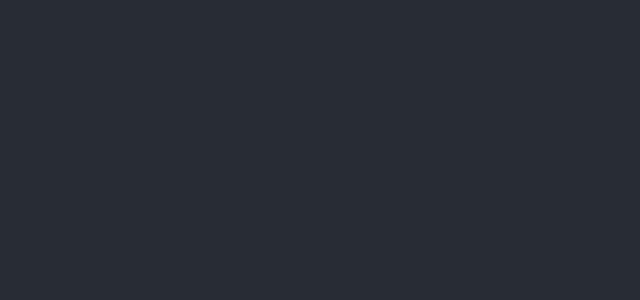
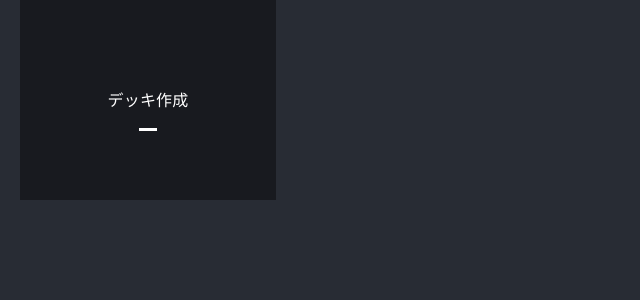
Before and after one commit to nullpe1994/pokemon_card, a React (Create React App) app in the folder client/: page /DeckList in a window 1280 px wide. Shown: the top 300 px of the page, without its empty margins (0-640 px from the left). Built offline with nearby package versions, Linux system fonts and the light colour scheme.

Commit message:
カードの一覧表示とそのAPI周り

```diff
--- a/client/src/App.js
+++ b/client/src/App.js
@@ -2,6 +2,7 @@ import './css/style.css';
 import { BrowserRouter as Router, Route } from 'react-router-dom';
 import LoginForm from './components/LoginForm';
 import Main from './components/Main';
+import DeckList from './components/DeckList';
 
 function App() {
   return (
@@ -10,6 +11,7 @@ function App() {
         <Router>
           <Route exact path='/' component={LoginForm}/>
           <Route path='/Main' component={Main}/>
+          <Route path='/DeckList' component={DeckList}/>
         </Router>
       </main>
     </div>
--- /dev/null
+++ b/client/src/components/AcceptButton.jsx
@@ -0,0 +1,28 @@
+import React from 'react';
+import {Button, makeStyles, createStyles,} from '@material-ui/core';
+
+const useStyles = makeStyles( () => (
+    createStyles ({
+        'acceptButton': {
+            background: 'linear-gradient(45deg, #ee7701 30%, #ffdf00 90%)',
+            border: 0,
+            borderRadius: 3,
+            boxShadow: '0 3px 5px 2px rgba(255, 105, 135, .3)',
+            color: 'white',
+            height: 48,
+            padding: '20px 48px',
+            margin: '40px 0px',
+        }
+    })
+));
+
+const AcceptButton = (props) => {
+    const classes = useStyles();
+    return (
+        <Button className={classes.acceptButton} variant='outlined' color='primary' onClick={props.isCorrect}>
+            {props.name}
+        </Button>
+    );
+}
+
+export default AcceptButton;
--- /dev/null
+++ b/client/src/components/Card.jsx
@@ -0,0 +1,71 @@
+import React from 'react';
+import { makeStyles } from '@material-ui/core/styles';
+import ButtonBase from '@material-ui/core/ButtonBase';
+
+const useStyles = makeStyles((theme) => ({
+    image: {
+        position: 'relative',
+        height: 400,
+        margin: '10px',
+        [theme.breakpoints.down('xs')]: {
+            width: '100% !important', // Overrides inline-style
+            height: 400,
+        },
+    },
+    focusVisible: {},
+    imageButton: {
+        position: 'absolute',
+        left: 0,
+        right: 0,
+        top: 0,
+        bottom: 0,
+        display: 'flex',
+        alignItems: 'center',
+        justifyContent: 'center',
+        color: theme.palette.common.white,
+    },
+    imageSrc: {
+        position: 'absolute',
+        left: 0,
+        right: 0,
+        top: 0,
+        bottom: 0,
+        backgroundSize: 'cover',
+        backgroundPosition: 'center 40%',
+        borderRadius: '5%',
+    },
+}));
+
+const Card = (props) => {
+    const classes = useStyles();
+
+    const image = {
+        url: props.imgUrl,
+        width: '97%',
+    };
+
+    console.log(props.imgUrl);
+
+    return (
+            <ButtonBase
+            focusRipple
+            className={classes.image}
+            focusVisibleClassName={classes.focusVisible}
+            style={{
+                width: image.width,
+                height: image.height,
+            }}
+            >
+            <span
+            className={classes.imageSrc}
+            style={{
+                backgroundImage: `url(${image.url})`,
+            }}
+            />
+            <span className={classes.imageBackdrop} />
+            <span className={classes.imageButton}>
+            </span>
+        </ButtonBase>
+  );
+}
+export default Card;
--- /dev/null
+++ b/client/src/components/CreateDeckButton.jsx
@@ -0,0 +1,107 @@
+import React from 'react';
+import { makeStyles } from '@material-ui/core/styles';
+import ButtonBase from '@material-ui/core/ButtonBase';
+import Typography from '@material-ui/core/Typography';
+
+const images = {
+        title: 'デッキ作成',
+        width: '20%',
+    };
+
+  const useStyles = makeStyles((theme) => ({
+    root: {
+        display: 'flex',
+        flexWrap: 'wrap',
+        minWidth: 300,
+        width: '100%',
+    },
+    image: {
+        position: 'relative',
+        height: 200,
+        marginLeft: '20px',
+        [theme.breakpoints.down('xs')]: {
+            width: '100% !important', // Overrides inline-style
+            height: 100,
+        },
+            '&:hover, &$focusVisible': {
+            zIndex: 1,
+            '& $imageBackdrop': {
+            opacity: 0.15,
+            },
+            '& $imageMarked': {
+            opacity: 0,
+            },
+            '& $imageTitle': {
+            border: '4px solid currentColor',
+            },
+        },
+    },
+    focusVisible: {},
+    imageButton: {
+        position: 'absolute',
+        left: 0,
+        right: 0,
+        top: 0,
+        bottom: 0,
+        display: 'flex',
+        alignItems: 'center',
+        justifyContent: 'center',
+        color: theme.palette.common.white,
+    },
+    imageBackdrop: {
+        position: 'absolute',
+        left: 0,
+        right: 0,
+        top: 0,
+        bottom: 0,
+        backgroundColor: theme.palette.common.black,
+        opacity: 0.4,
+        transition: theme.transitions.create('opacity'),
+    },
+    imageTitle: {
+        position: 'relative',
+        padding: `${theme.spacing(2)}px ${theme.spacing(4)}px ${theme.spacing(1) + 6}px`,
+    },
+    imageMarked: {
+        height: 3,
+        width: 18,
+        backgroundColor: theme.palette.common.white,
+        position: 'absolute',
+        bottom: -2,
+        left: 'calc(50% - 9px)',
+        transition: theme.transitions.create('opacity'),
+    },
+}));
+
+const CreateDecks = (props) => {
+    const classes = useStyles();
+    return (
+        <div className={classes.root}> {
+            <ButtonBase
+            focusRipple
+            key={images.title}
+            className={classes.image}
+            focusVisibleClassName={classes.focusVisible}
+            style={{
+                width: images.width,
+            }}
+            onClick={props.isCorrect}
+            >
+            <span className={classes.imageBackdrop} />
+            <span className={classes.imageButton}>
+                <Typography
+                component="span"
+                variant="subtitle1"
+                color="inherit"
+                className={classes.imageTitle}
+                >
+                {images.title}
+                <span className={classes.imageMarked} />
+                </Typography>
+            </span>
+            </ButtonBase>
+        } </div>
+    );
+}
+
+export default CreateDecks;
--- a/client/src/components/CreateDecks.jsx
+++ b/client/src/components/CreateDecks.jsx
@@ -1,107 +1,65 @@
-import React from 'react';
-import { makeStyles } from '@material-ui/core/styles';
-import ButtonBase from '@material-ui/core/ButtonBase';
-import Typography from '@material-ui/core/Typography';
+import React, { useEffect, useState } from 'react';
+import Axios from 'axios';
+import AcceptButton from './AcceptButton';
+import Card from './Card';
+import CreatePlace from './CreatePlace';
+import GridList from '@material-ui/core/GridList';
+import GridListTile from '@material-ui/core/GridListTile';
+import {makeStyles, createStyles,} from '@material-ui/core';
+import {
+    BrowserRouter as Router,
+    useHistory,
+} from 'react-router-dom';
 
-const images = {
-        title: 'デッキ作成',
-        width: '20%',
-    };
+const useStyles = makeStyles(() => (
+    createStyles ({
+        'allStyles': {
+            display: 'flex',
+            height: '100%',
+        },
+        'cardStyles' : {
+            display: 'flex',
+            flexDirection:'row',
+            flexWrap: 'wrap',
+            // width: '100%',
+            width: '80%',
+            height: '100%',
+        },
+        'createPlaceStyles' : {
 
-  const useStyles = makeStyles((theme) => ({
-    root: {
-        display: 'flex',
-        flexWrap: 'wrap',
-        minWidth: 300,
-        width: '100%',
-        marginLeft: '20px',
-    },
-    image: {
-        position: 'relative',
-        height: 200,
-        [theme.breakpoints.down('xs')]: {
-            width: '100% !important', // Overrides inline-style
-            height: 100,
-        },
-            '&:hover, &$focusVisible': {
-            zIndex: 1,
-            '& $imageBackdrop': {
-            opacity: 0.15,
-            },
-            '& $imageMarked': {
-            opacity: 0,
-            },
-            '& $imageTitle': {
-            border: '4px solid currentColor',
-            },
-        },
-    },
-    focusVisible: {},
-    imageButton: {
-        position: 'absolute',
-        left: 0,
-        right: 0,
-        top: 0,
-        bottom: 0,
-        display: 'flex',
-        alignItems: 'center',
-        justifyContent: 'center',
-        color: theme.palette.common.white,
-    },
-    imageBackdrop: {
-        position: 'absolute',
-        left: 0,
-        right: 0,
-        top: 0,
-        bottom: 0,
-        backgroundColor: theme.palette.common.black,
-        opacity: 0.4,
-        transition: theme.transitions.create('opacity'),
-    },
-    imageTitle: {
-        position: 'relative',
-        padding: `${theme.spacing(2)}px ${theme.spacing(4)}px ${theme.spacing(1) + 6}px`,
-    },
-    imageMarked: {
-        height: 3,
-        width: 18,
-        backgroundColor: theme.palette.common.white,
-        position: 'absolute',
-        bottom: -2,
-        left: 'calc(50% - 9px)',
-        transition: theme.transitions.create('opacity'),
-    },
-}));
+        }
+    })
+));
 
 const CreateDecks = (props) => {
+    const [cardlist, setCardlist] = useState([]);
+    const history = useHistory();
     const classes = useStyles();
+
+    useEffect(async () => {
+        const res = await Axios.post('http://localhost:3001/getcards')
+        const json = await res.data[0];
+        setCardlist(json.cardlist);
+    },[props, setCardlist]);
+    console.log(cardlist);
+
     return (
-        <div className={classes.root}> {
-            <ButtonBase
-            focusRipple
-            key={images.title}
-            className={classes.image}
-            focusVisibleClassName={classes.focusVisible}
-            style={{
-                width: images.width,
-            }}
-            onClick={props.handleClick}
-            >
-            <span className={classes.imageBackdrop} />
-            <span className={classes.imageButton}>
-                <Typography
-                component="span"
-                variant="subtitle1"
-                color="inherit"
-                className={classes.imageTitle}
-                >
-                {images.title}
-                <span className={classes.imageMarked} />
-                </Typography>
-            </span>
-            </ButtonBase>
-        } </div>
+        <>
+        <div className={classes.allStyles}>
+            <GridList　cellHeight={'100%'} className={classes.cardStyles} cols={7}>
+                {/* 今後改善の余地ありけり。
+                    受け取った値が再描画されてundefinedになってmapとして描画できない。
+                */}
+                {cardlist!=undefined && cardlist.map((pokeca) => (
+                    <GridListTile>
+                        <Card  imgUrl={pokeca.img_url}/>
+                    </GridListTile>
+                ))}
+            </GridList>
+            <CreatePlace className={classes.createPlaceStyles}/>
+        </div>
+            <AcceptButton name={'完了'}/>
+        </>
     );
 }
-
 export default CreateDecks;
--- /dev/null
+++ b/client/src/components/CreatePlace.jsx
@@ -0,0 +1,9 @@
+import React from 'react';
+
+const CreatePlace = () => {
+    return (
+        <p>作業場所です</p>
+    );
+}
+
+export default CreatePlace;
--- a/client/src/components/Deck.jsx
+++ b/client/src/components/Deck.jsx
@@ -1,21 +1,17 @@
-import React, { useState } from 'react';
+import React from 'react';
 import CreateDecks from './CreateDecks';
 import DeckList from './DeckList';
 
-const Deck = () => {
-    const [cIndex, setCindex] = React.useState(0);
-    const handleClick = (event, cIndex) => {
-        setCindex(1);
-    };
-    return (
-        <>
-            {cIndex === 0 && (
-                <CreateDecks handleClick={handleClick} cIndex={cIndex}/>
-            )}
-            {cIndex === 1 && (
-                <DeckList/>
-            )}
-        </>
+function Deck () {
+    const [bool, setBool] = React.useState(false);
+    const isCorrect = () => {
+        setBool(!bool);
+    }
+        return (
+        <div>
+            {bool && (<CreateDecks/>)}
+            {!bool && (<DeckList isCorrect={isCorrect}/>)}
+        </div>
     );
 }
 
--- a/client/src/components/DeckList.jsx
+++ b/client/src/components/DeckList.jsx
@@ -1,8 +1,27 @@
 import React from 'react';
+import {makeStyles, createStyles,} from '@material-ui/core';
+import CreateDeckButton from './CreateDeckButton';
 
-const DeckList = () => {
+const useStyles = makeStyles(() => (
+    createStyles ({
+        'allStyles': {
+            display: 'flex',
+        },
+        'cardStyles' : {
+            display: 'flex',
+            flexDirection:'row',
+            flexWrap: 'wrap',
+            minWidth: 300,
+            width: '100%',
+        },
+        'createPlaceStyles' : {
+
+        }
+    })
+));
+const DeckList = (props) => {
     return (
-        <p>hi!</p>
+        <CreateDeckButton isCorrect={props.isCorrect}/>
     );
 }
 export default DeckList;
```
Also changed, not shown: client/src/components/LoginForm.jsx (+7 -23 lines).
